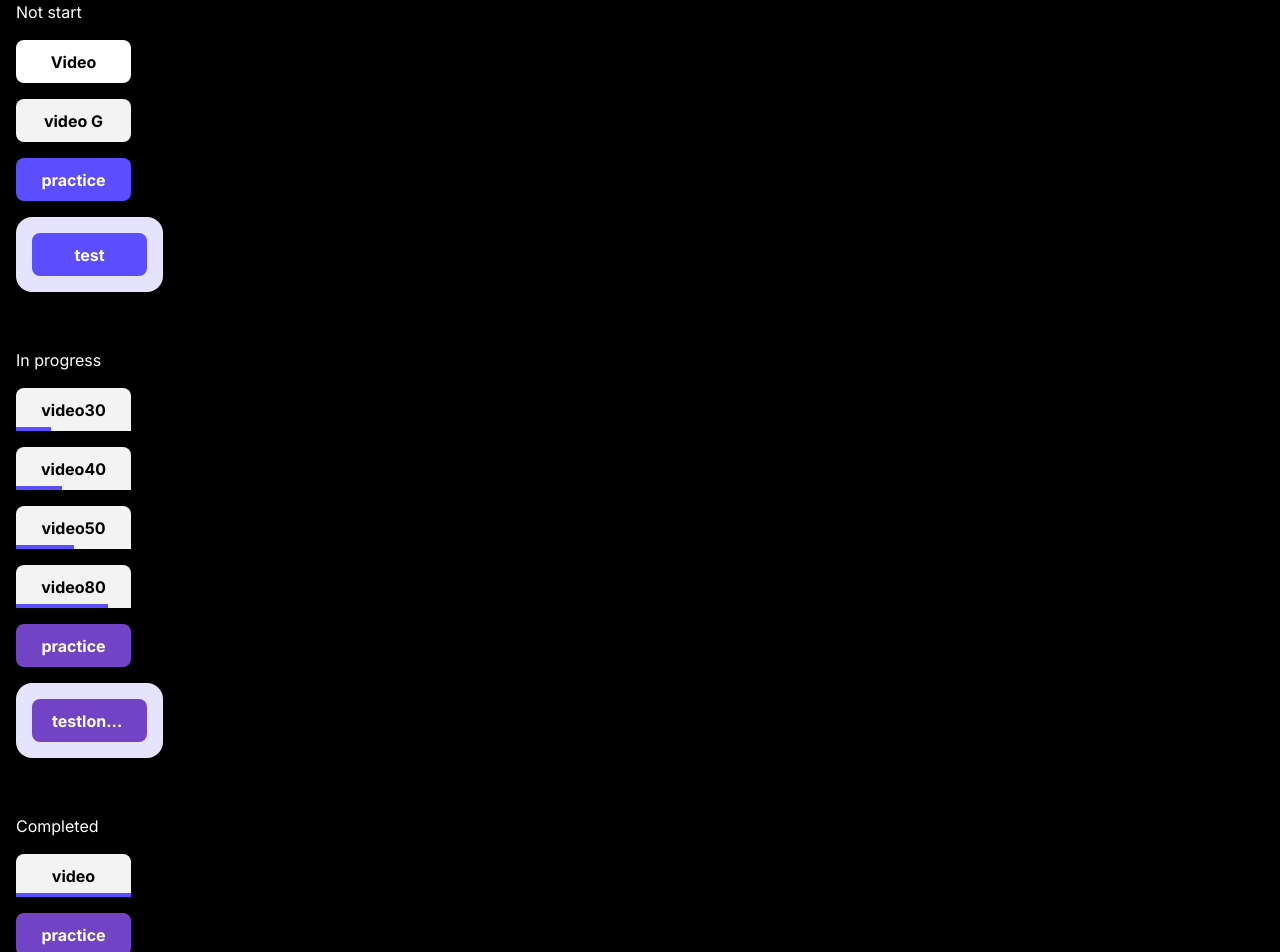
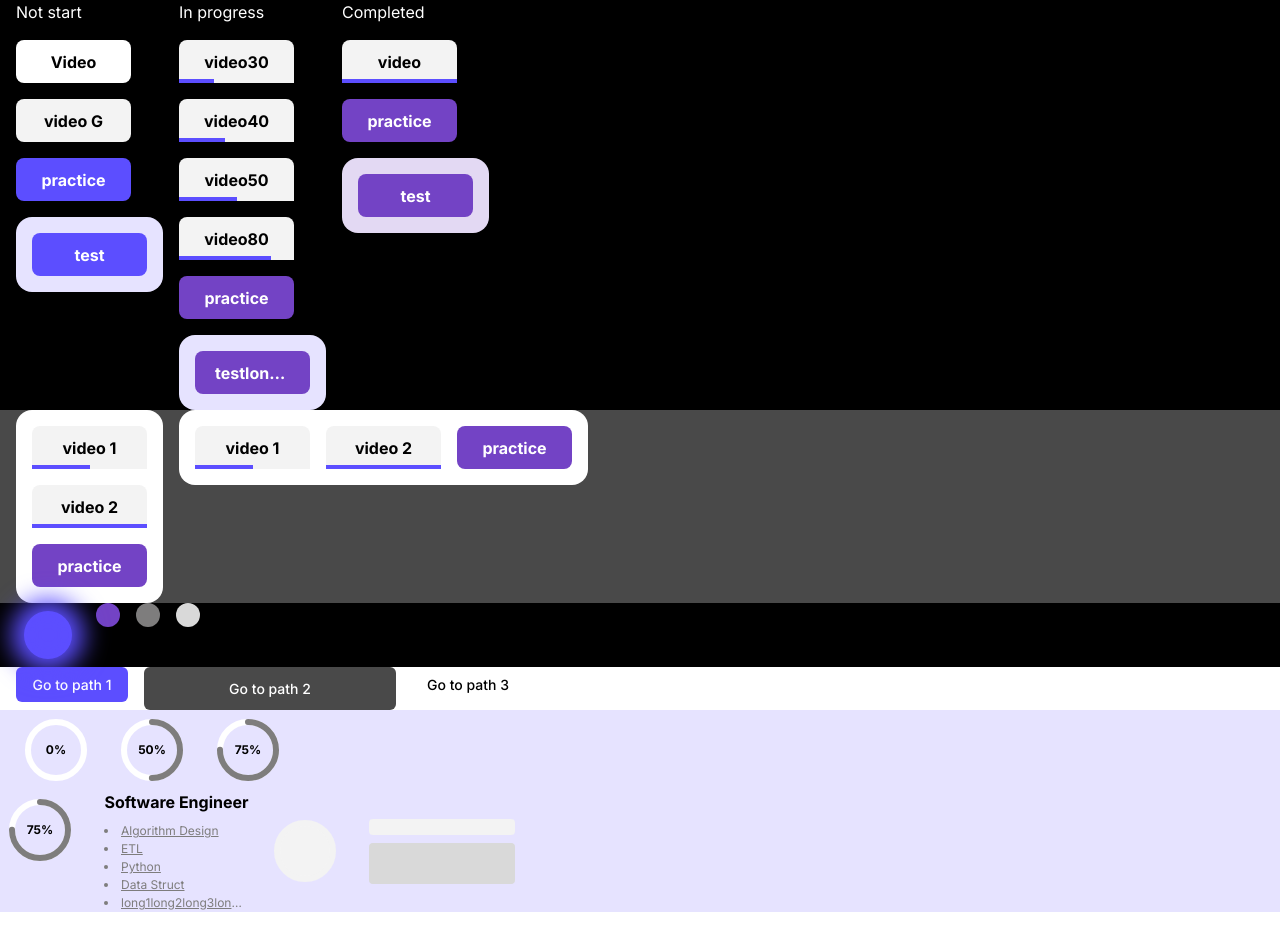
Before and after one commit to MicroCU/Frontend, a Next.js app: page /tontan in a window 1280 px wide. Shown: the top 952 px of the page. After the commit the page ends 912 px from the top, so only its background shows below. Built offline with nearby package versions, Linux system fonts and the light colour scheme; a web font is replaced by a local one.

Commit message:
CheckListItem Complete

```diff
--- a/app/tontan/page.tsx
+++ b/app/tontan/page.tsx
@@ -1,3 +1,4 @@
+import { CheckListItem, CheckListItemStatusEnum } from "@/components/CheckListItem";
 import Group, { GroupTypeEnum } from "@/components/Group";
 import Micro, { MicroStatusEnum, MicroTypeEnum } from "@/components/Micro";
 import Node, { NodeStatusEnum } from "@/components/Node";
@@ -7,13 +8,15 @@ import { Button } from "@/components/ui/button";
 export default function TontanComponent() {
     return (
         <>
-            <div className=" bg-black flex flex-col gap-4 pl-4">
+            <div className=" bg-black flex flex-row gap-4 pl-4">
+                <div className="flex flex-col gap-4">
                     <p className="text-white"> Not start </p>
                     <Micro id="1" title="Video" progress={0} type={MicroTypeEnum.VIDEO} status={MicroStatusEnum.NOT_STARTED} isGroup={false} />
                     <Micro id="1" title="video G" progress={0} type={MicroTypeEnum.VIDEO} status={MicroStatusEnum.NOT_STARTED} isGroup={true} />
                     <Micro id="1" title="practice" progress={0} type={MicroTypeEnum.PRACTICE} status={MicroStatusEnum.NOT_STARTED} />
                     <Micro id="1" title="test" progress={0} type={MicroTypeEnum.TEST} status={MicroStatusEnum.NOT_STARTED} />
-                <p> ------------------------- </p>
+                </div>
+                <div className="flex flex-col gap-4">
                     <p className="text-white"> In progress </p>
                     <Micro id="1" title="video30" progress={30} type={MicroTypeEnum.VIDEO} status={MicroStatusEnum.IN_PROGRESS} />
                     <Micro id="1" title="video40" progress={40} type={MicroTypeEnum.VIDEO} status={MicroStatusEnum.IN_PROGRESS} />
@@ -21,11 +24,13 @@ export default function TontanComponent() {
                     <Micro id="1" title="video80" progress={80} type={MicroTypeEnum.VIDEO} status={MicroStatusEnum.IN_PROGRESS} />
                     <Micro id="1" title="practice" progress={50} type={MicroTypeEnum.PRACTICE} status={MicroStatusEnum.IN_PROGRESS} />
                     <Micro id="1" title="testlongggggggggggggg" progress={50} type={MicroTypeEnum.TEST} status={MicroStatusEnum.IN_PROGRESS} />
-                <p> ------------------------- </p>
+                </div>
+                <div className="flex flex-col gap-4">
                     <p className="text-white"> Completed </p>
                     <Micro id="1" title="video" progress={100} type={MicroTypeEnum.VIDEO} status={MicroStatusEnum.COMPLETED} />
                     <Micro id="1" title="practice" progress={100} type={MicroTypeEnum.PRACTICE} status={MicroStatusEnum.COMPLETED} />
                     <Micro id="1" title="test" progress={100} type={MicroTypeEnum.TEST} status={MicroStatusEnum.COMPLETED} />
+                </div>
             </div>
             <div className="bg-grayMain flex flex-row gap-4 pl-4">
                 <Group micros={[
@@ -97,6 +102,10 @@ export default function TontanComponent() {
                 <RadialProgress progress={50} widthHeight={80} />
                 <RadialProgress progress={75} widthHeight={80} />
             </div>
+            <div className="bg-primaryLight flex flex-row gap-4">
+                <CheckListItem journey="Software Engineer" paths={["Algorithm Design", "ETL", "Python", "Data Struct", "long1long2long3long4long5long6long7"]} progress={75} status={CheckListItemStatusEnum.SHOWN} />
+                <CheckListItem journey="" paths={[]} progress={0} status={CheckListItemStatusEnum.LOADING} />
+            </div>
         </>
     );
 }
--- /dev/null
+++ b/components/CheckListItem.tsx
@@ -0,0 +1,43 @@
+import { RadialProgress } from "./RadialProgress"
+
+export enum CheckListItemStatusEnum {
+    LOADING = 1,
+    SHOWN = 2,
+}
+
+export interface ICheckListItem {
+    journey: string
+    paths: string[]
+    progress: number
+    status: CheckListItemStatusEnum
+}
+
+export function CheckListItem({ journey, paths, progress, status }: ICheckListItem) {
+    if (status === CheckListItemStatusEnum.LOADING) {
+        return (
+            <div className="max-w-[250px] flex flex-row flex-wrap grow gap-6 justify-center items-center">
+                <RadialProgress progress={progress} widthHeight={80} status="LOADING" />
+                <div className="flex flex-col gap-y-2 grow justify-center items-center">
+                    <div className="h-4 w-full bg-grayLight rounded">
+                    </div>
+                    <div className="h-[41px] w-full bg-graySmall rounded"></div>
+                </div>
+            </div>
+        )
+    }
+    return (
+        <div className="max-w-[250px] flex flex-row flex-wrap gap-6 justify-center">
+            <RadialProgress progress={progress} widthHeight={80} />
+            <div className="flex flex-col gap-y-2 justify-center items-center">
+                <p className="Bold16"> {journey} </p>
+                <div className="text-grayMedium max-w-[145px]">
+                    {paths.map((path, index) => (
+                        <li className="RegUnderline12 overflow-hidden whitespace-nowrap overflow-ellipsis" key={index}>
+                            {path}
+                        </li>
+                    ))}
+                </div>
+            </div>
+        </div>
+    )
+}
--- a/components/RadialProgress.tsx
+++ b/components/RadialProgress.tsx
@@ -1,9 +1,10 @@
 export interface IRadialProgressProps {
     progress: number,
     widthHeight: number,
+    status?: "LOADING" | "SHOWN",
 }
 
-export function RadialProgress({ progress, widthHeight }: IRadialProgressProps) {
+export function RadialProgress({ progress, widthHeight, status }: IRadialProgressProps) {
     const strokeWidth = 6
     const radius = (widthHeight / 2) - (strokeWidth * 2)
     const circumference = radius * 2 * Math.PI
@@ -13,6 +14,17 @@ export function RadialProgress({ progress, widthHeight }: IRadialProgressProps)
         <div className="relative flex items-center justify-center" style={{ width: widthHeight, height: widthHeight }}>
             <div className="absolute left-0 bottom-0" style={{ width: widthHeight, height: widthHeight }}>
                 <svg style={{ width: widthHeight, height: widthHeight }} className="-rotate-90">
+                    {status == "LOADING" ? (
+                        <>
+                            <circle
+                                className="absolute stroke-grayLight fill-grayLight"
+                                strokeWidth={`${strokeWidth}`}
+                                r={`${radius}`}
+                                cx={`${widthHeight / 2}`}
+                                cy={`${widthHeight / 2}`} />
+                        </>
+                    ) :
+                        <>
                             <circle
                                 className="absolute stroke-white"
                                 strokeWidth={`${strokeWidth}`}
@@ -30,6 +42,7 @@ export function RadialProgress({ progress, widthHeight }: IRadialProgressProps)
                                 r={`${radius}`}
                                 cx={`${widthHeight / 2}`}
                                 cy={`${widthHeight / 2}`} />
+                        </>}
                 </svg>
             </div>
             <span className="Bold12 text-black"> {progress}% </span>
```
Lines whose indentation alone changed are shown as unchanged.
